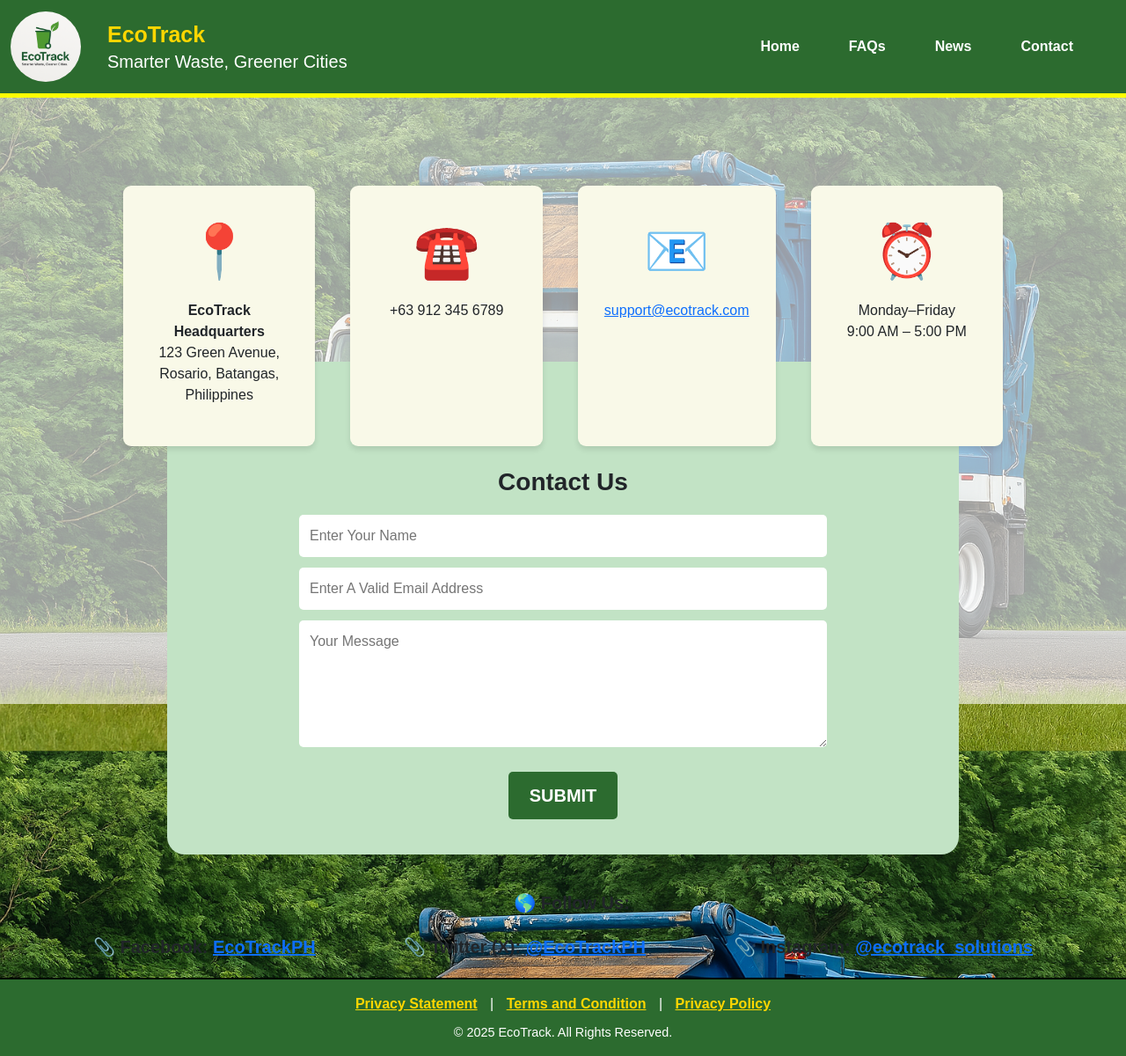
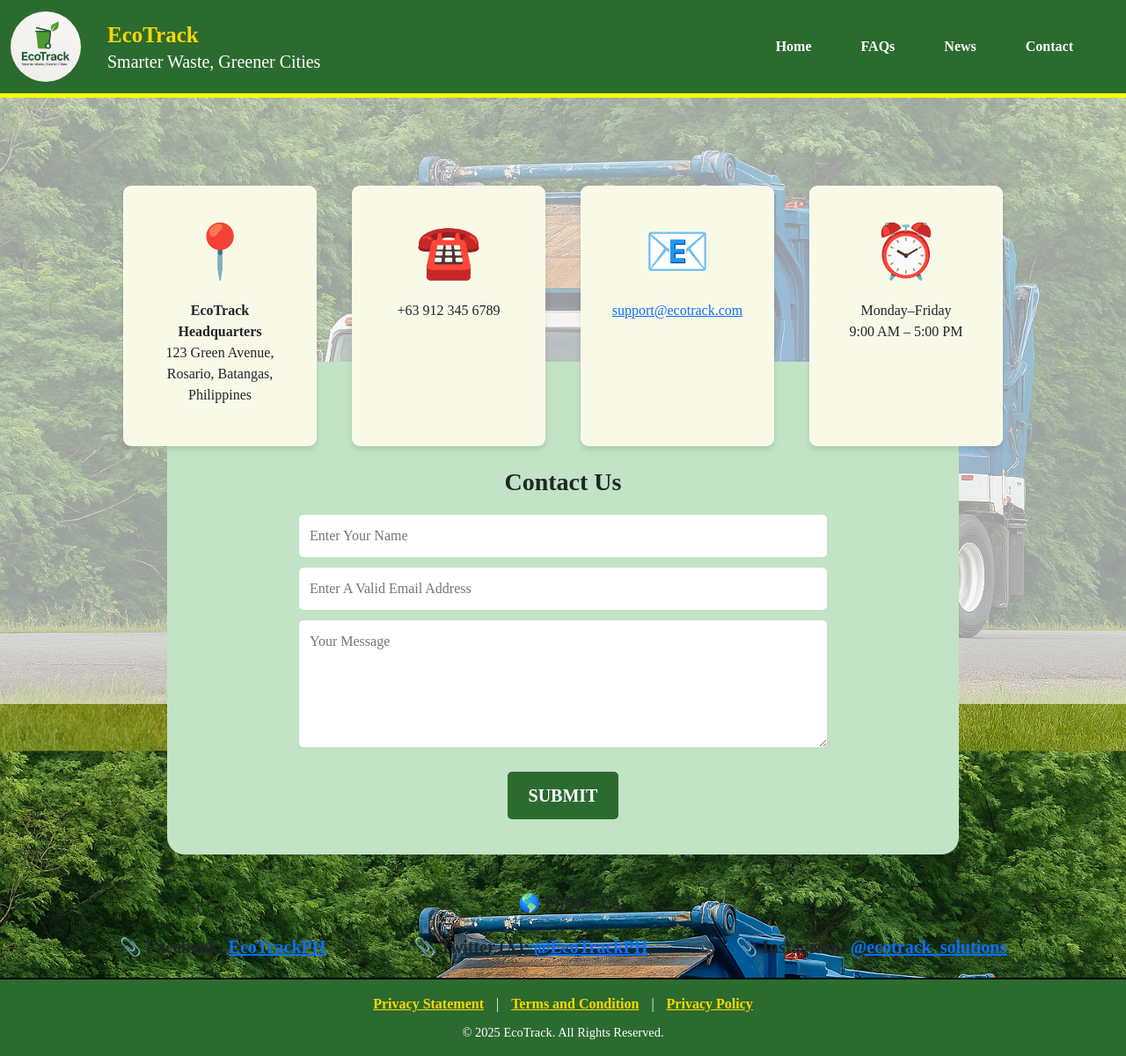
Before and after one commit to Kram029/Main-git, a PHP site: page /contacts.php in a window 1280 px wide. Shown: the whole page at 88% size. Run offline with PHP 8.4, Linux system fonts and the light colour scheme.

Commit message:
Update contacts.php

```diff
--- a/contacts.php
+++ b/contacts.php
@@ -15,7 +15,7 @@
       background-repeat: no-repeat;
       background-attachment: fixed;
       background-position: center;
-      font-family: Arial, sans-serif;
+      font-family: 'Quattrocento', serif;
     }
 
     body::before {
```
